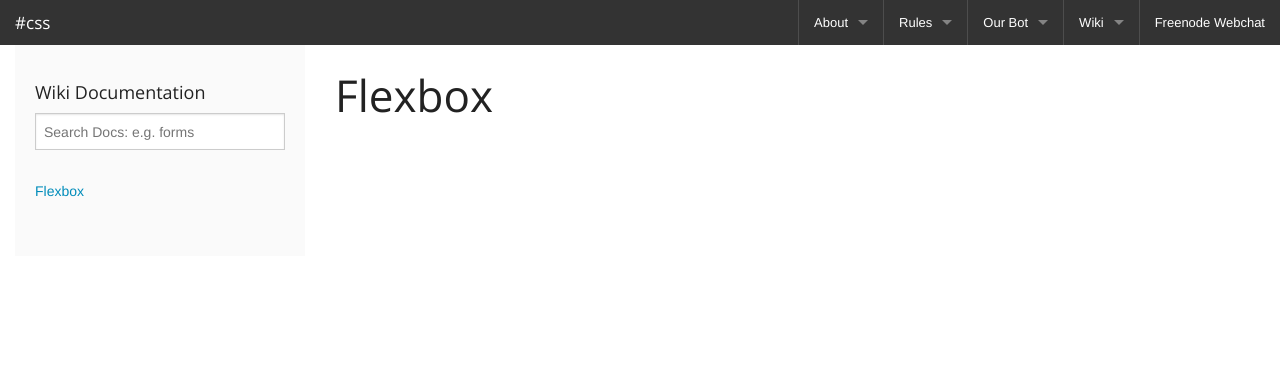
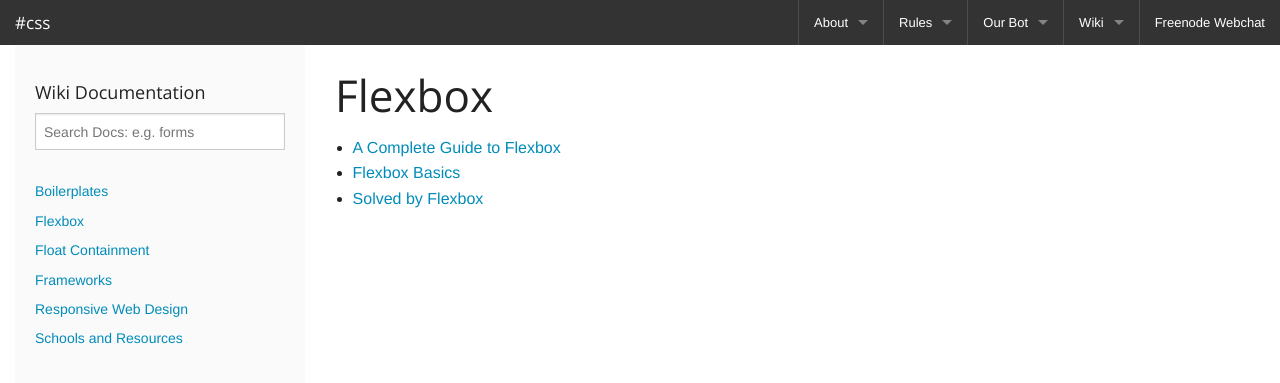
Before and after one commit to hashcss/hashcss.com, a Jekyll site: the page built from src/wiki/flexbox.md, in a window 1280 px wide. Shown: the top 383 px of the page. Built offline with Jekyll 4.4.1, drawn with Linux system fonts in a browser that asks for light colours; Markdown is read by kramdown in place of the engine named in the settings.

Commit message:
Rules and Wiki stubs
Content structure for rules and wiki sections

Threw in a number of useful links for each one

```diff
--- a/src/_layouts/bot.html
+++ b/src/_layouts/bot.html
@@ -3,7 +3,7 @@ layout: default
 ---
 <section role="main">
   <div class="row">
-    <div class="large-12 medium-10 columns">
+    <div class="large-8 medium-6 columns">
       <h1>{{ page.title }}</h1>
 
       {{content}}
--- a/src/_layouts/default.html
+++ b/src/_layouts/default.html
@@ -38,9 +38,11 @@
           <li class="has-dropdown not-click">
             <a href="/rules/" class="">Rules</a>
             <ul class="dropdown">
-              <li><a href="/rules/why-we-wont-help-you.html">How to get help</a></li>
-              <li><a href="/rules/testcases.html">Testcases</a></li>
-              <li><a href="/rules/vampires.html">What's a support vampire?</a></li>
+            {% for node in site.pages %}
+              {% if node.categories == 'rules'%}
+                <li><a href="{{ node.url }}">{{ node.title }}</a></li>
+              {% endif %}
+            {% endfor %}
             </ul>
           </li>
 
--- a/src/wiki/flexbox.md
+++ b/src/wiki/flexbox.md
@@ -1,8 +1,12 @@
 ---
 layout: wiki
 title:  "Flexbox"
-date:   2013-11-21 23:12:48
+date:
 categories: wiki
 ---
 
 # {{page.title}}
+
+* [A Complete Guide to Flexbox](http://css-tricks.com/snippets/css/a-guide-to-flexbox/)
+* [Flexbox Basics](http://wesbos.com/flexbox-basics/)
+* [Solved by Flexbox](http://philipwalton.github.io/solved-by-flexbox/)
```
Also changed, not shown: src/rules/get-help.md (added, +14 -0 lines), src/rules/index.md (added, +8 -0 lines), src/rules/support-vampire.md (added, +20 -0 lines), src/rules/testcases.md (added, +12 -0 lines), src/wiki/boilerplates.md (added, +11 -0 lines), src/wiki/float-containment.md (added, +8 -0 lines), src/wiki/frameworks.md (added, +13 -0 lines), src/wiki/responsive.md (added, +11 -0 lines), src/wiki/schools.md (added, +15 -0 lines), src/_layouts/rules.html (added), src/index.html (line endings or trailing spaces).
